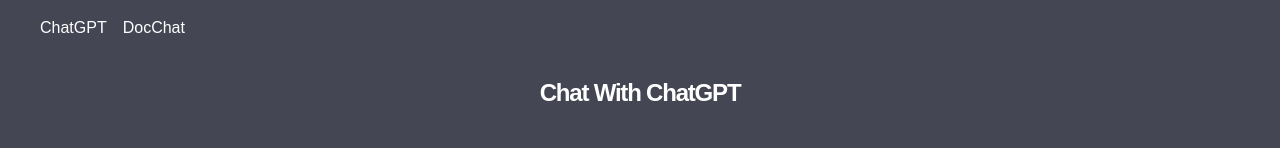
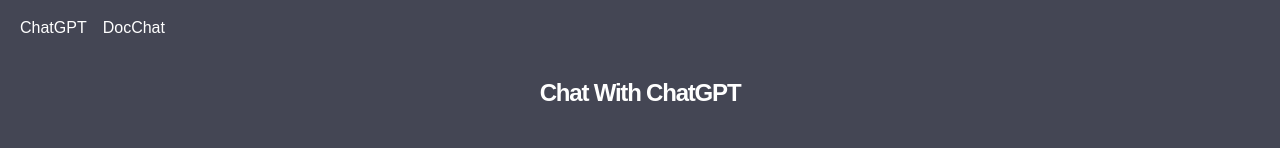
Before and after one commit to Waheed4719/gpt-articles, a Next.js app: page / in a window 1280 px wide. Shown: the top 148 px of the page. Built offline with nearby package versions, Linux system fonts and the light colour scheme.

Commit message:
update margin and padding on navbar

```diff
--- a/src/components/layout.tsx
+++ b/src/components/layout.tsx
@@ -8,7 +8,7 @@
     <div className='mx-auto flex flex-col space-y-4'>
       <header className='w-full sticky top-0 z-40 bg-[#444654]'>
         <div className='h-16  py-4'>
-          <nav className='ml-4 pl-6'>
+          <nav className='px-[20px]'>
             <Link
               href='/'
               className='text-white hover:text-[rgba(255,255,255,0.8)] cursor-pointer hover:border-b-2 border-white'
```
